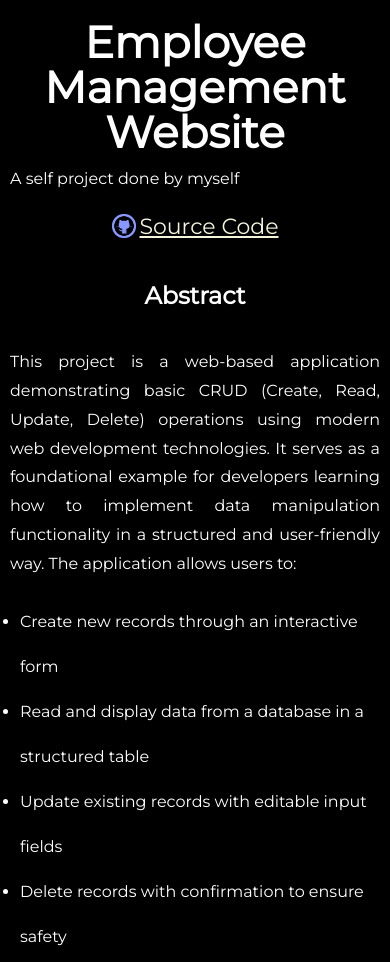
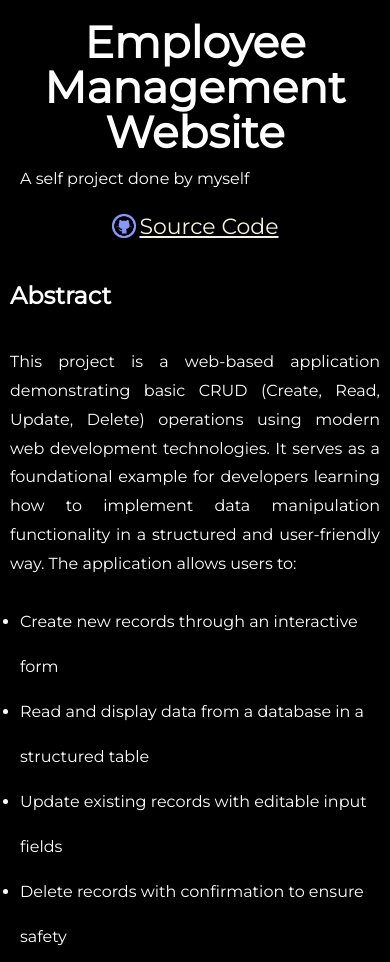
Before and after one commit to jkpardiv/My_Portfolio, a plain HTML site: page projects/project1.html in a window 390 px wide. Shown: the top 962 px of the page. Drawn offline with Linux system fonts and the light colour scheme.

Commit message:
Update styles.css

```diff
--- a/projects/styles.css
+++ b/projects/styles.css
@@ -1,53 +1,52 @@
-body{
+/* === Base Styles (Desktop) === */
+body {
     font-family: 'Montserrat', Helvetica, sans-serif;
     background-color: black;
     color: white;
 }
+
 * {
     margin: 0;
     padding: 0;
     box-sizing: border-box;
     line-height: 45px;
 }
-.head{
+
+.head {
     padding-top: 30px;
-}
-#abstract{
     display: flex;
     justify-content: center;
 }
 
+#abstract {
+    display: flex;
+    justify-content: center;
+}
+
+#abstract-para,
+.tech-list,
 .abstract-list,
-.tech-list,
 .applications-list,
-.use-list,
-#abstract-para {
+.use-list {
     max-width: 800px;
     margin: 0 auto;
     border-bottom: 1.5px solid grey;
     padding: 10px;
 }
 
-h2 {
-  margin: 20px auto;
+.container {
+    display: grid;
+}
+
+header {
     text-align: center;
 }
-.head{
-    display: flex;
-    justify-content: center;
+
+.abstract p {
+    text-align: justify;
 }
 
-.container{
-    display: grid;
-}
-header{
-    text-align: center;
-
-}
-.abstract p{
-    text-align: justify;
-}
-p{
+p {
     max-width: 800px;
     text-align: center;
     font-size: 18px;
@@ -56,48 +55,54 @@ p{
     padding: 20px;
 }
 
-.abstract-list{
+.abstract-list,
+.tech-list {
     display: flex;
-    margin-left: 25%;
+    margin: 0 auto;
 }
 
-.tech-list{
-    display: flex;
-    margin-left: 25%;
+h2,
+.applications-list,
+.use-list {
+    margin: 20px auto;
+    text-align: center;
 }
 
-.code{
+.code {
     display: inline-flex;
     align-items: center;
     gap: 8px;
-    color: beige
+    color: beige;
 }
 
-img{
+img {
     width: 30px;
     height: 30px;
     filter: invert(0%) sepia(100%) saturate(500%) hue-rotate(200deg);
 }
-.conclusion p{
+
+.conclusion p {
     text-align: justify;
 }
 
-/* MOBILE STYLES - screen width 768px and below */
+/* === Responsive Styles (Mobile/Tablet) === */
 @media (max-width: 768px) {
     .abstract-list,
     .tech-list,
     .applications-list,
     .use-list,
-  h2 {
-    margin-left: 10px;  /* Remove fixed 25% margin */
+    h2,
+    .head {
+        margin-left: 10px;
         margin-right: 10px;
         flex-direction: column;
+        text-align: left;
     }
 
     p {
         padding: 10px;
         font-size: 16px;
-    text-align: left; /* Better readability */
+        text-align: left;
     }
 
     img {
@@ -108,11 +113,10 @@ img{
     .head {
         padding-top: 20px;
         font-size: 22px;
-    flex-direction: column;
     }
 
     .container {
-    grid-template-columns: 1fr; /* Stack elements vertically */
+        grid-template-columns: 1fr;
     }
 
     .code {
@@ -134,5 +138,6 @@ img{
         border-bottom: 1px solid grey;
         margin-left: 10px;
         margin-right: 10px;
+        padding: 10px;
     }
 }
```
Lines whose indentation alone changed are shown as unchanged.
